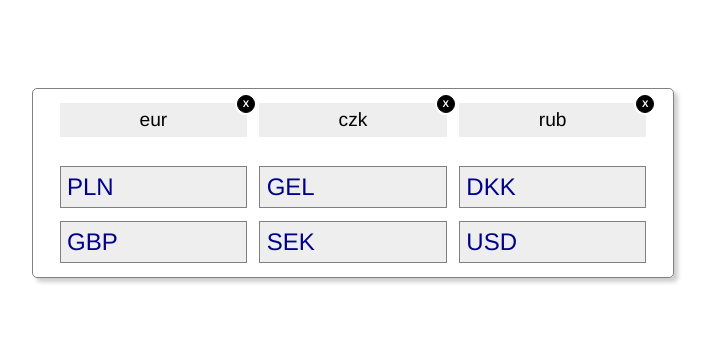
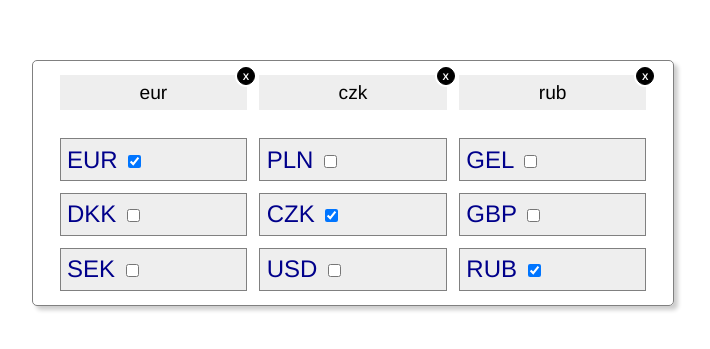
Before and after one commit to fyodorio-closet/currency-boxes, a Vue app: page / in a window 1280 px wide. Shown: the part 225-574 px from the top of the page, without its empty margins (295-1005 px from the left). Built offline with nearby package versions, Linux system fonts and the light colour scheme.

Commit message:
Arrange lists the right way, make checkbox alive

```diff
--- a/src/components/AppCard.vue
+++ b/src/components/AppCard.vue
@@ -1,7 +1,7 @@
 <template>
   <div class="app-card">
-    <CurrencyList :currencyList="selectedBoxes" />
-    <CurrencyList :currencyList="unselectedBoxes" />
+    <CurrencyList :currencyList="selectedBoxes" :isListFeatured="true" />
+    <CurrencyList :currencyList="allBoxes" />
   </div>
 </template>
 
@@ -14,7 +14,7 @@ export default {
   computed: {
     ...mapGetters([
       'selectedBoxes',
-      'unselectedBoxes'
+      'allBoxes'
     ])
   }
 };
--- a/src/components/CurrencyList.vue
+++ b/src/components/CurrencyList.vue
@@ -2,9 +2,10 @@
     <div>
         <section class="currency-list">
             <CurrencyListItem
-                    v-for="box in currencyList"
-                    :key="box.id"
-                    :currencyListItem="box"
+                v-for="box in currencyList"
+                :key="box.id"
+                :currencyListItem="box"
+                :isItemOfFeaturedList="isListFeatured"
             />
         </section>
     </div>
@@ -16,7 +17,11 @@ import CurrencyListItem from "./CurrencyListItem";
 export default {
     components: { CurrencyListItem },
     props: {
-        currencyList: Array
+        currencyList: Array,
+        isListFeatured: {
+            type: Boolean,
+            default: false
+        }
     }
 }
 </script>
--- a/src/components/CurrencyListItem.vue
+++ b/src/components/CurrencyListItem.vue
@@ -1,24 +1,33 @@
 <template>
     <div
-            class="currency-list-item"
-            v-bind:class="{
-                'currency-list-item_featured': currencyListItem.isSelected,
-                'currency-list-item_basic': !currencyListItem.isSelected
-            }"
+        class="currency-list-item"
+        v-bind:class="{
+            'currency-list-item_featured': isItemOfFeaturedList,
+            'currency-list-item_basic': !isItemOfFeaturedList
+        }"
     >
-        <div @click="toggleSelection()">{{ currencyListItem.name | casify(currencyListItem.isSelected) }}</div>
-        <CurrencyListItemBadge v-if="currencyListItem.isSelected"/>
+        <CurrencyListItemLabel
+            :currencyListItem="currencyListItem"
+            :toggleSelection="toggleSelection"
+            :isInteractive="!isItemOfFeaturedList"
+        />
+        <CurrencyListItemBadge
+            v-if="isItemOfFeaturedList"
+            :toggleSelection="toggleSelection"
+        />
     </div>
 </template>
 
 <script>
 import { mapActions } from 'vuex'
 import CurrencyListItemBadge from "./CurrencyListItemBadge";
+import CurrencyListItemLabel from "./CurrencyListItemLabel";
 
 export default {
-    components: { CurrencyListItemBadge },
+    components: { CurrencyListItemLabel, CurrencyListItemBadge },
     props: {
-        currencyListItem: Object
+        currencyListItem: Object,
+        isItemOfFeaturedList: Boolean
     },
     methods: {
         ...mapActions([
@@ -26,14 +35,6 @@ export default {
         ]),
         toggleSelection() {
             this.updateBox({ ...this.currencyListItem, isSelected: !this.currencyListItem.isSelected })
-        }
-    },
-    filters: {
-        casify: function(value, isSelected) {
-            if (!value) {
-                return '';
-            }
-            return isSelected ? value.toString().toLowerCase() : value.toString().toUpperCase();
         }
     }
 }
--- a/src/components/CurrencyListItemLabel.vue
+++ b/src/components/CurrencyListItemLabel.vue
@@ -1,10 +1,49 @@
 <template>
+    <div class="currency-list-item-label">
+        <div
+            class="currency-list-item-label_display"
+            @click="toggleSelection"
+            v-if="!isInteractive"
+        >
+            {{ currencyListItem.name | lowercase }}
+        </div>
 
+        <label
+            class="currency-list-item-label_checker"
+            v-if="isInteractive"
+        >
+            {{ currencyListItem.name | uppercase }}
+            <input
+                type="checkbox"
+                v-bind:checked="currencyListItem.isSelected"
+                @change="toggleSelection"
+            >
+            <span class="currency-list-item-checkmark"></span>
+        </label>
+    </div>
 </template>
 
 <script>
     export default {
-        name: "CurrencyListItemLabel"
+        props: {
+            currencyListItem: Object,
+            isInteractive: Boolean,
+            toggleSelection: Function
+        },
+        filters: {
+            lowercase: function(value) {
+                if (!value) {
+                    return '';
+                }
+                return value.toString().toLowerCase();
+            },
+            uppercase: function(value) {
+                if (!value) {
+                    return '';
+                }
+                return value.toString().toUpperCase();
+            }
+        }
     }
 </script>
 
--- a/src/store/getters.js
+++ b/src/store/getters.js
@@ -1,9 +1,6 @@
 export default {
   selectedBoxes: (state) => {
     return state.currencyBoxes.filter(box => box.isSelected)
-  },
-  unselectedBoxes: (state) => {
-    return state.currencyBoxes.filter(box => !box.isSelected)
   },
   allBoxes: (state) => {
     return state.currencyBoxes
```
